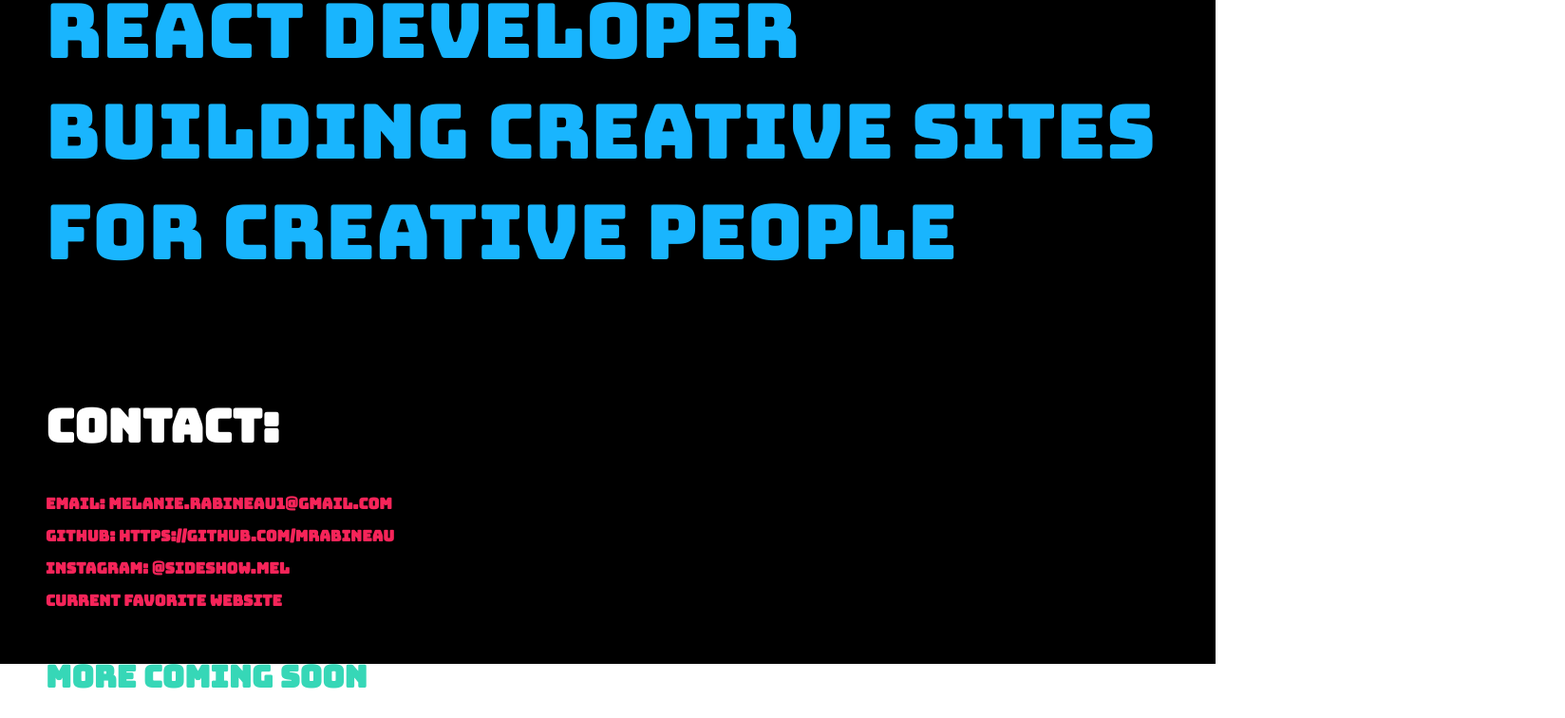
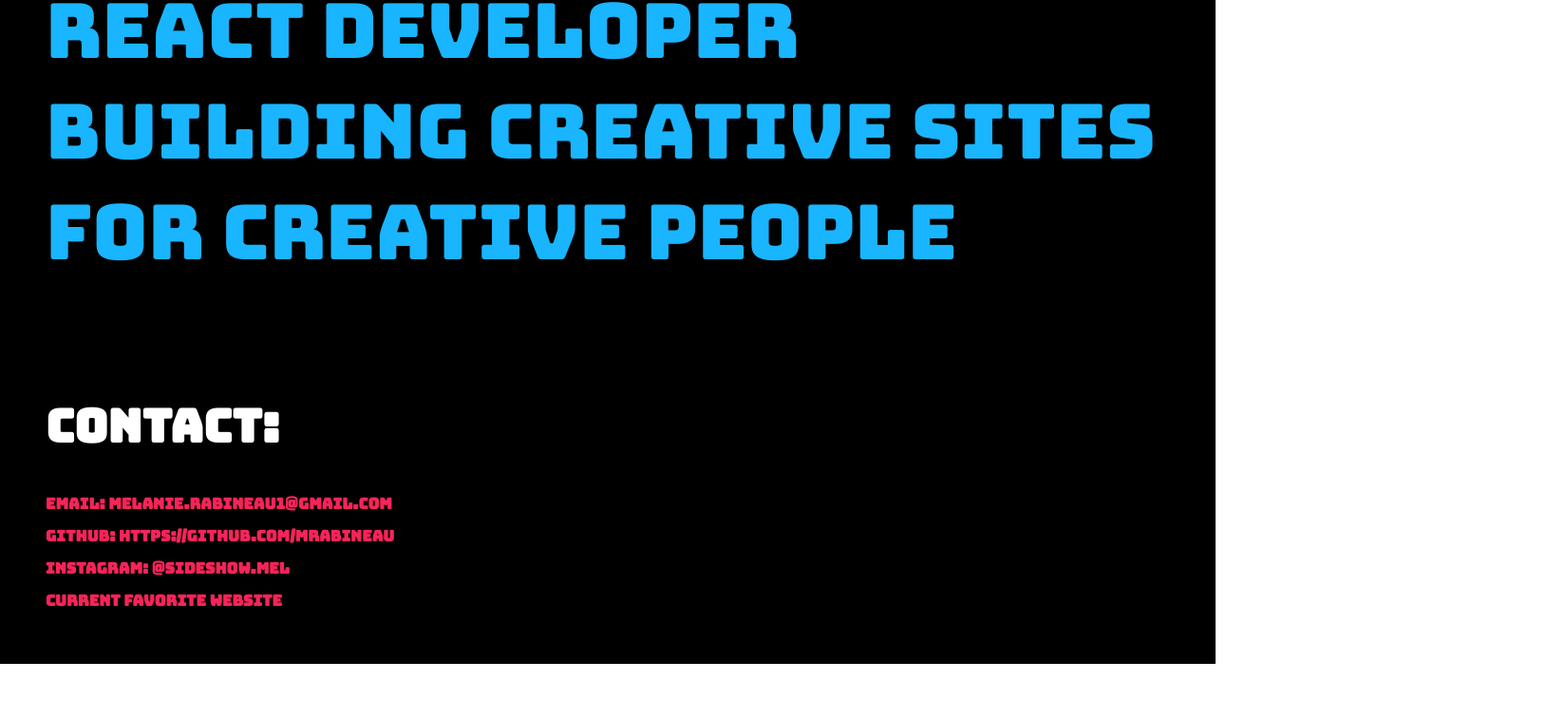
Before and after one commit to mrabineau/rabineau-portfolio, a React (Create React App) app: page / in a window 1280 px wide. Shown: the part 901-1657 px from the top of the page at 95% size, 1648 px wide, since content can reach past the window. After the commit the page ends 1600 px from the top, so only its background shows below. Built offline with nearby package versions, Linux system fonts and the light colour scheme; a web font is replaced by a local one.

Commit message:
removed more

```diff
--- a/src/Page_One/info.js
+++ b/src/Page_One/info.js
@@ -12,7 +12,6 @@ class Info extends Component {
             <h2 className="contact">Github: https://github.com/mrabineau </h2>
             <h2 className="contact">Instagram: @sideshow.mel </h2>
             <a href={"https://kimoji.com/password"}><h2 className="contact">Current Favorite Website</h2></a>
-        <h1 id="soon">More coming soon</h1>
         </div>
       </div>
     )
```
